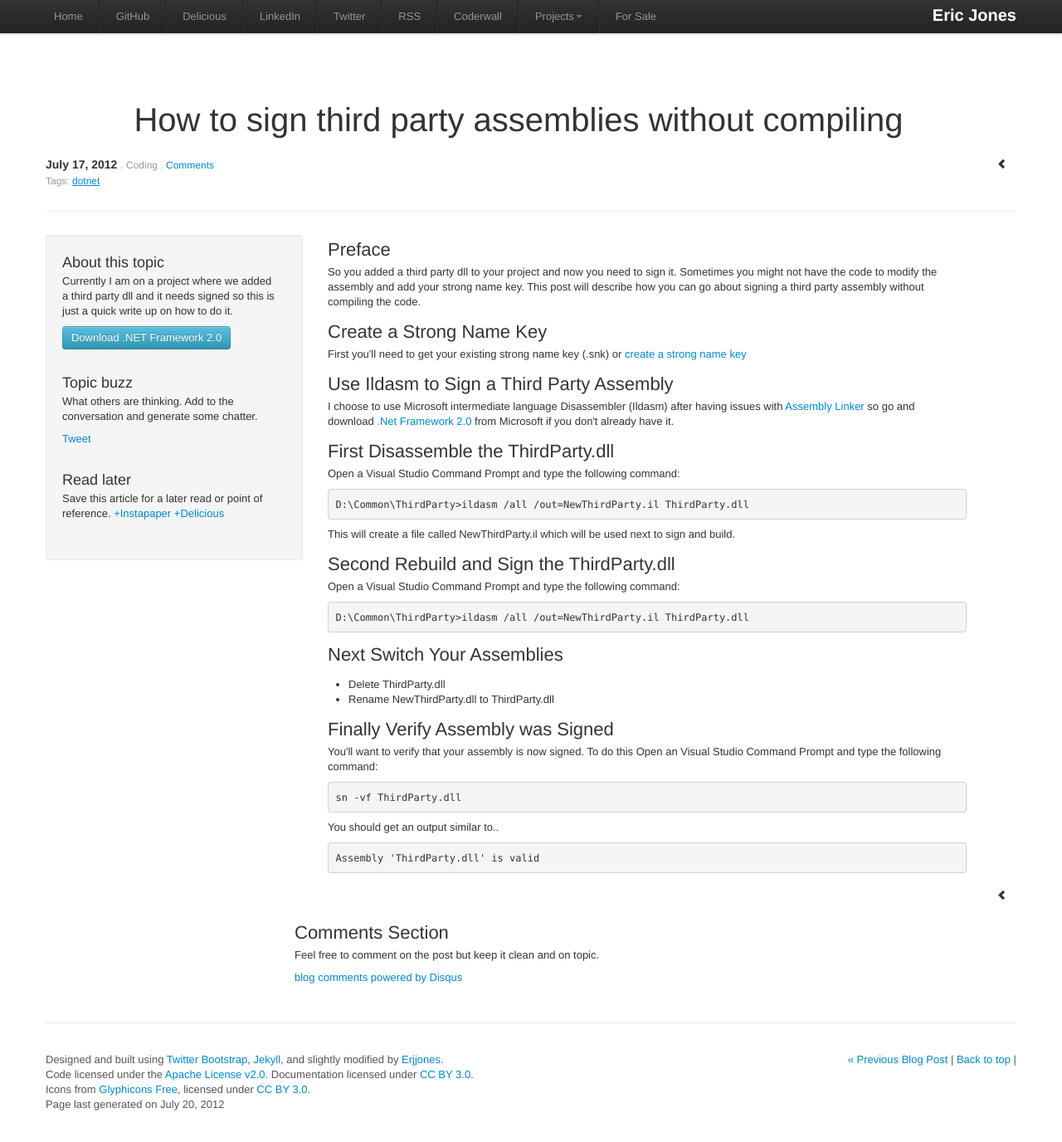
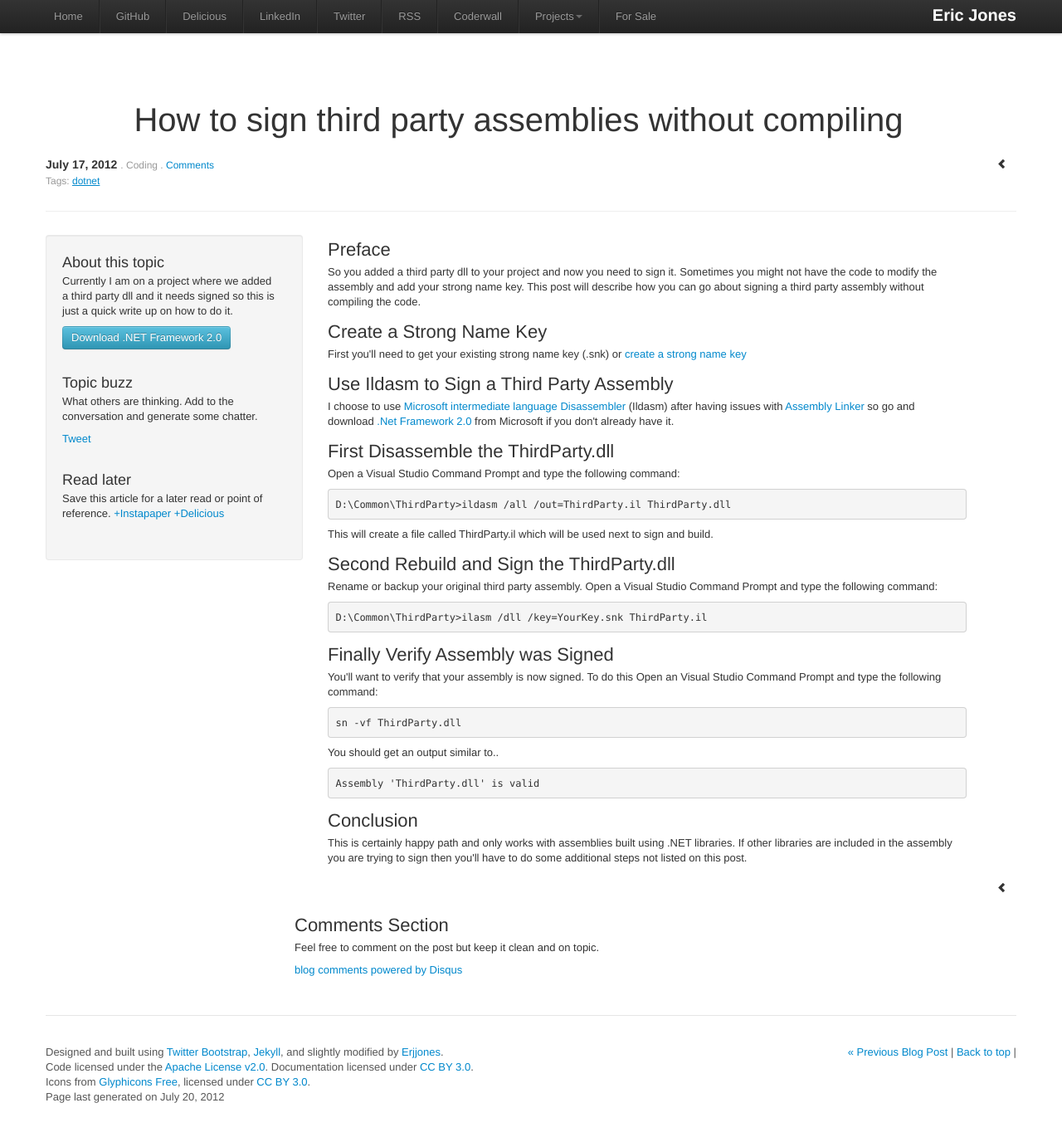
Before and after one commit to erjjones/erjjones.github.com, a Jekyll site: the page built from _posts/2012-07-17-How-to-sign-third-party-assemblies.markdown, in a window 1280 px wide and 1376 px high. Shown: the whole window at 83% size. Built offline with Jekyll 4.4.1, drawn with Linux system fonts in a browser that asks for light colours; Markdown is read by kramdown in place of the engine named in the settings; comment, search, counter and statistics services are not loaded.

Commit message:
corrections

```diff
--- a/_posts/2012-07-17-How-to-sign-third-party-assemblies.markdown
+++ b/_posts/2012-07-17-How-to-sign-third-party-assemblies.markdown
@@ -32,26 +32,21 @@ summary: You do it once in a blue moon so here is a reminder for how to sign tha
 		<h2>Create a Strong Name Key</h2>
 		<p>First you'll need to get your existing strong name key (.snk) or <a href="http://msdn.microsoft.com/en-us/library/6f05ezxy(v=vs.71).aspx" alt="Go to Microsoft and read more" target="_blank">create a strong name key</a></p>
 		<h2>Use Ildasm to Sign a Third Party Assembly</h2>
-		<p>I choose to use Microsoft intermediate language Disassembler (Ildasm) after having issues with <a href="http://msdn.microsoft.com/en-us/library/c405shex.aspx" alt="Go to MSDN to read more" target="_blank">Assembly Linker</a> so go and download <a href="http://www.microsoft.com/en-us/download/details.aspx?id=19988" alt="Go to Microsoft to download and read more" target="_blank">.Net Framework 2.0</a> from Microsoft if you don't already have it.</p>
+		<p>I choose to use <a href="http://msdn.microsoft.com/en-us/library/f7dy01k1(v=vs.80).aspx" target="_blank" alt="Go to MSFT Ildasm">Microsoft intermediate language Disassembler</a> (Ildasm) after having issues with <a href="http://msdn.microsoft.com/en-us/library/c405shex.aspx" alt="Go to MSDN to read more" target="_blank">Assembly Linker</a> so go and download <a href="http://www.microsoft.com/en-us/download/details.aspx?id=19988" alt="Go to Microsoft to download and read more" target="_blank">.Net Framework 2.0</a> from Microsoft if you don't already have it.</p>
 		<h2>First Disassemble the ThirdParty.dll</h2>
 		<p>Open a Visual Studio Command Prompt and type the following command:</p>
-		<p><pre><code>D:\Common\ThirdParty>ildasm /all /out=NewThirdParty.il ThirdParty.dll</code></pre></p>
-		<p>This will create a file called NewThirdParty.il which will be used next to sign and build.</p>
+		<p><pre><code>D:\Common\ThirdParty>ildasm /all /out=ThirdParty.il ThirdParty.dll</code></pre></p>
+		<p>This will create a file called ThirdParty.il which will be used next to sign and build.</p>
 		<h2>Second Rebuild and Sign the ThirdParty.dll</h2>
-		<p>Open a Visual Studio Command Prompt and type the following command:</p>
-		<p><pre><code>D:\Common\ThirdParty>ildasm /all /out=NewThirdParty.il ThirdParty.dll</code></pre></p>
-		<h2>Next Switch Your Assemblies</h2>
-		<p>
-			<ul>
-				<li>Delete ThirdParty.dll</li>
-				<li>Rename NewThirdParty.dll to ThirdParty.dll</li>
-			</ul>
-		</p>
+		<p>Rename or backup your original third party assembly. Open a Visual Studio Command Prompt and type the following command:</p>
+		<p><pre><code>D:\Common\ThirdParty>ilasm /dll /key=YourKey.snk ThirdParty.il</code></pre></p>
 		<h2>Finally Verify Assembly was Signed</h2>
 		<p>You'll want to verify that your assembly is now signed.  To do this Open an Visual Studio Command Prompt and type the following command:</p>
 		<p><pre><code>sn -vf ThirdParty.dll</code></pre></p>
 		<p>You should get an output similar to..</p>
 		<p><pre><code>Assembly 'ThirdParty.dll' is valid</code></pre></p>
+		<h2>Conclusion</h2>
+		<p>This is certainly happy path and only works with assemblies built using .NET libraries.  If other libraries are included in the assembly you are trying to sign then you'll have to do some additional steps not listed on this post.</p>
 	</div>
 </div>
 
```
